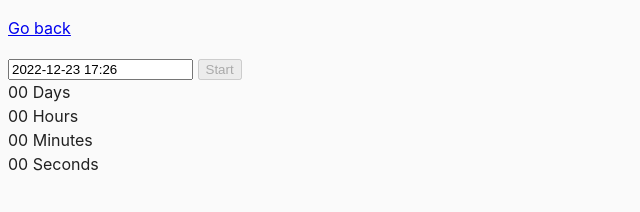
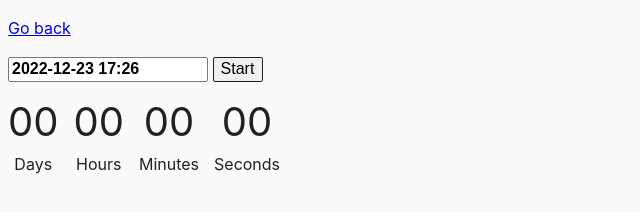
Before and after one commit to sergeyalekseev1976/goit-js-hw-09, a website built with Parcel: page src/02-timer.html in a window 1280 px wide. Shown: the whole page, without its empty margins (0-640 px from the left). Built offline with nearby package versions, Linux system fonts and the light colour scheme.

Commit message:
corrected

```diff
--- a/src/css/common.css
+++ b/src/css/common.css
@@ -16,3 +16,42 @@ img {
   display: block;
   max-width: 100%;
 }
+input[id='datetime-picker'] {
+  font-size: 16px;
+  font-weight: 600;
+  width: 200px;
+  height: 25px;
+}
+
+button[data-start],
+button[data-stop] {
+  border-radius: 2px;
+  border: 1px solid #212121;
+  font-size: 16px;
+  width: 50px;
+  height: 25px;
+  cursor: pointer;
+}
+
+.timer {
+  margin-top: 10px;
+  display: flex;
+  align-items: center;
+  gap: 15px;
+}
+
+.field {
+  display: flex;
+  flex-direction: column;
+}
+
+.value {
+  font-size: 40px;
+
+  text-align: center;
+  color: #212121;
+}
+.label {
+  font-size: 16px;
+  text-align: center;
+}
--- a/src/js/02-timer.js
+++ b/src/js/02-timer.js
@@ -12,7 +12,7 @@ const secondsEL = document.querySelector('span[data-seconds]');
 
 let selectedDate = null;
 
-buttonStart.disabled = true;
+// buttonStart.disabled = true;
 
 const options = {
   enableTime: true,
```
